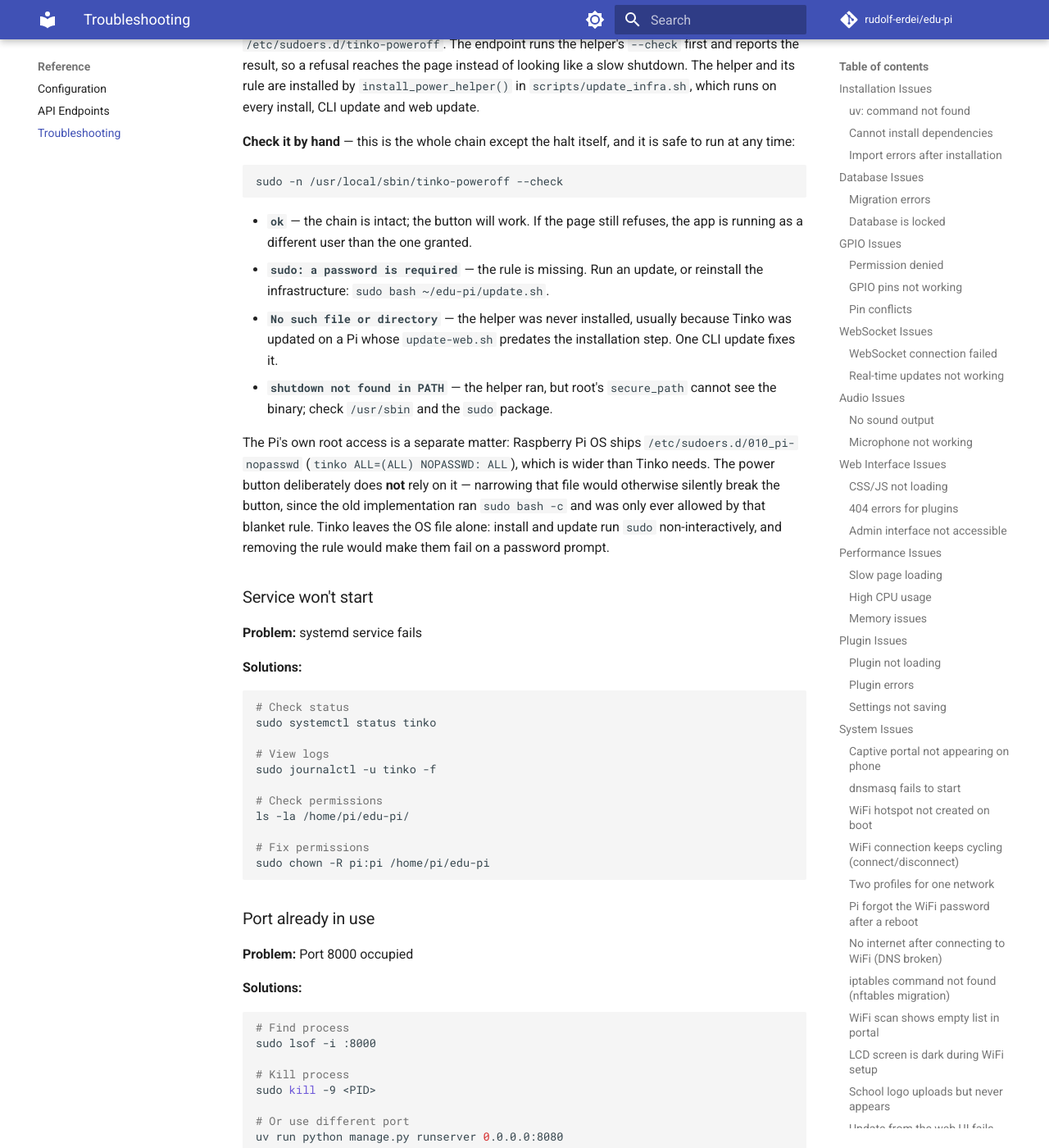
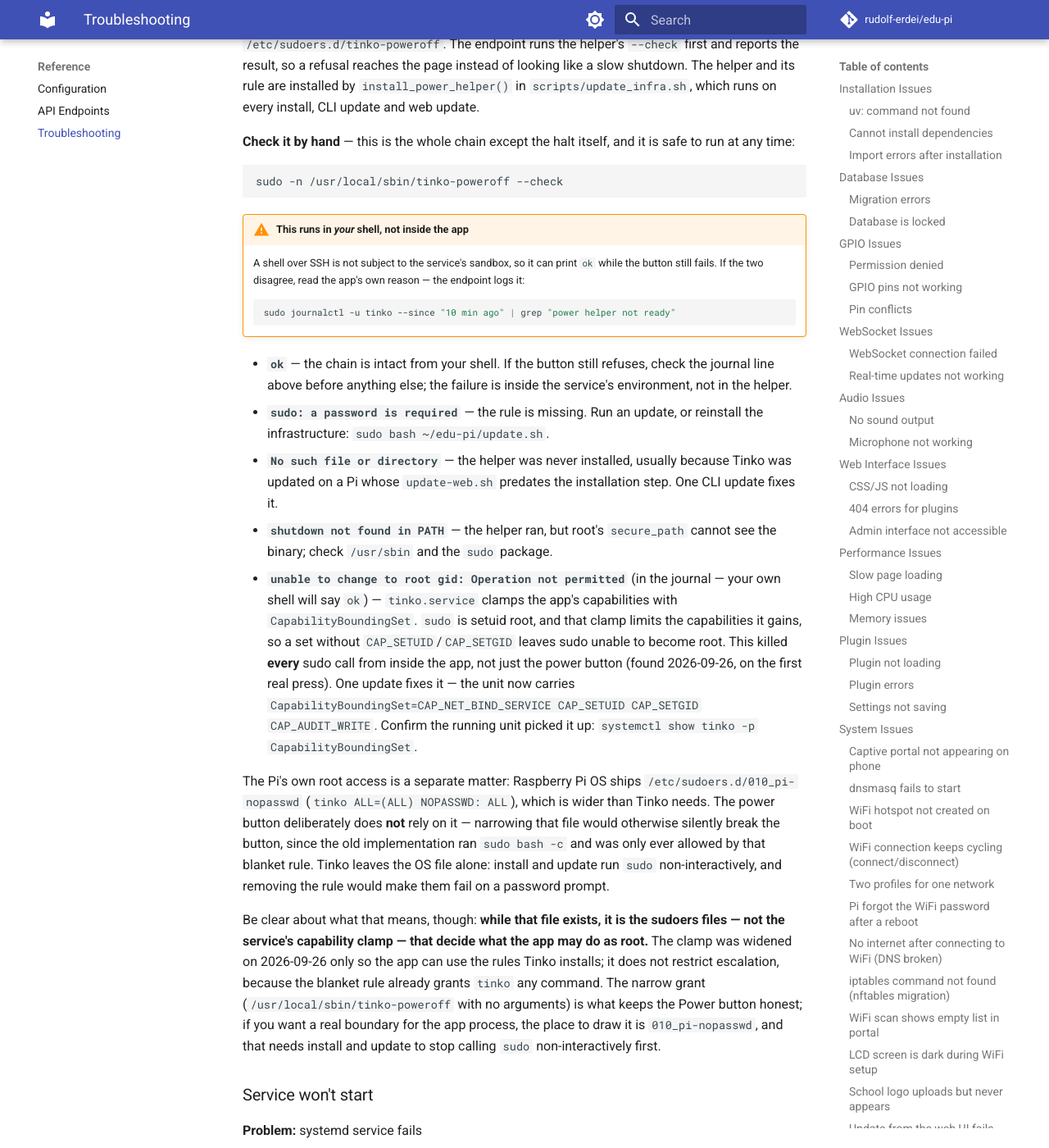
Before and after one commit to rudolf-erdei/edu-pi, an MkDocs documentation site: the page built from docs/reference/troubleshooting.md, in a window 1280 px wide and 1400 px high, scrolled down 19828 px. Shown: the whole window at 82% size. Built offline with MkDocs 1.6.1 and Material for MkDocs 9.7.7, drawn with Linux system fonts in a browser that asks for light colours; comment, search, counter and statistics services are not loaded.

````diff
--- a/docs/reference/troubleshooting.md
+++ b/docs/reference/troubleshooting.md
@@ -946,8 +946,18 @@ safe to run at any time:
 sudo -n /usr/local/sbin/tinko-poweroff --check
 ```
 
-- **`ok`** — the chain is intact; the button will work. If the page still
-  refuses, the app is running as a different user than the one granted.
+!!! warning "This runs in *your* shell, not inside the app"
+    A shell over SSH is not subject to the service's sandbox, so it can print
+    `ok` while the button still fails. If the two disagree, read the app's own
+    reason — the endpoint logs it:
+
+    ```bash
+    sudo journalctl -u tinko --since "10 min ago" | grep "power helper not ready"
+    ```
+
+- **`ok`** — the chain is intact from your shell. If the button still refuses,
+  check the journal line above before anything else; the failure is inside the
+  service's environment, not in the helper.
 - **`sudo: a password is required`** — the rule is missing. Run an update, or
   reinstall the infrastructure: `sudo bash ~/edu-pi/update.sh`.
 - **`No such file or directory`** — the helper was never installed, usually
@@ -955,6 +965,16 @@ sudo -n /usr/local/sbin/tinko-poweroff --check
   installation step. One CLI update fixes it.
 - **`shutdown not found in PATH`** — the helper ran, but root's `secure_path`
   cannot see the binary; check `/usr/sbin` and the `sudo` package.
+- **`unable to change to root gid: Operation not permitted`** (in the journal —
+  your own shell will say `ok`) — `tinko.service` clamps the app's capabilities
+  with `CapabilityBoundingSet`. `sudo` is setuid root, and that clamp limits the
+  capabilities it gains, so a set without `CAP_SETUID`/`CAP_SETGID` leaves sudo
+  unable to become root. This killed **every** sudo call from inside the app,
+  not just the power button (found 2026-09-26, on the first real press). One
+  update fixes it — the unit now carries
+  `CapabilityBoundingSet=CAP_NET_BIND_SERVICE CAP_SETUID CAP_SETGID CAP_AUDIT_WRITE`.
+  Confirm the running unit picked it up:
+  `systemctl show tinko -p CapabilityBoundingSet`.
 
 The Pi's own root access is a separate matter: Raspberry Pi OS ships
 `/etc/sudoers.d/010_pi-nopasswd` (`tinko ALL=(ALL) NOPASSWD: ALL`), which is
@@ -964,6 +984,16 @@ implementation ran `sudo bash -c` and was only ever allowed by that blanket
 rule. Tinko leaves the OS file alone: install and update run `sudo`
 non-interactively, and removing the rule would make them fail on a password
 prompt.
+
+Be clear about what that means, though: **while that file exists, it is the
+sudoers files — not the service's capability clamp — that decide what the app
+may do as root.** The clamp was widened on 2026-09-26 only so the app can use
+the rules Tinko installs; it does not restrict escalation, because the blanket
+rule already grants `tinko` any command. The narrow grant
+(`/usr/local/sbin/tinko-poweroff` with no arguments) is what keeps the Power
+button honest; if you want a real boundary for the app process, the place to
+draw it is `010_pi-nopasswd`, and that needs install and update to stop calling
+`sudo` non-interactively first.
 
 ### Service won't start
 
````
Also changed, not shown: ISSUES.md (+7 -34 lines), REQUIREMENTS.md (+16 -1 lines), 4 other files.
